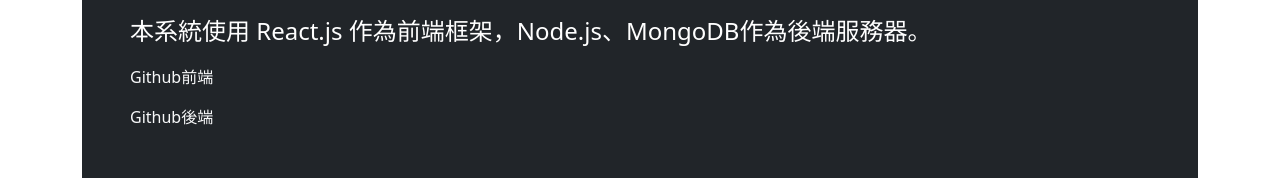
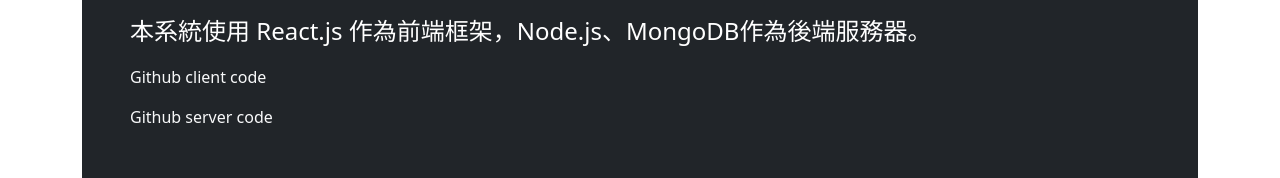
Before and after one commit to KuKuO8112/Project_MERN_Client, a React (Create React App) app: page / in a window 1280 px wide. Shown: the part 205-383 px from the top of the page. Built offline with nearby package versions, Linux system fonts and the light colour scheme; no server answers.

Commit message:
micro update

```diff
--- a/src/components/Routes/Home.js
+++ b/src/components/Routes/Home.js
@@ -25,7 +25,7 @@
                 target="blank"
                 href="https://github.com/KuKuO8112/Project_MERN_Client"
               >
-                Github前端
+                Github client code
               </a>
             </p>
             <p>
@@ -34,7 +34,7 @@
                 target="blank"
                 href="https://github.com/KuKuO8112/Project_MERN_Server"
               >
-                Github後端
+                Github server code
               </a>
             </p>
           </div>
```
